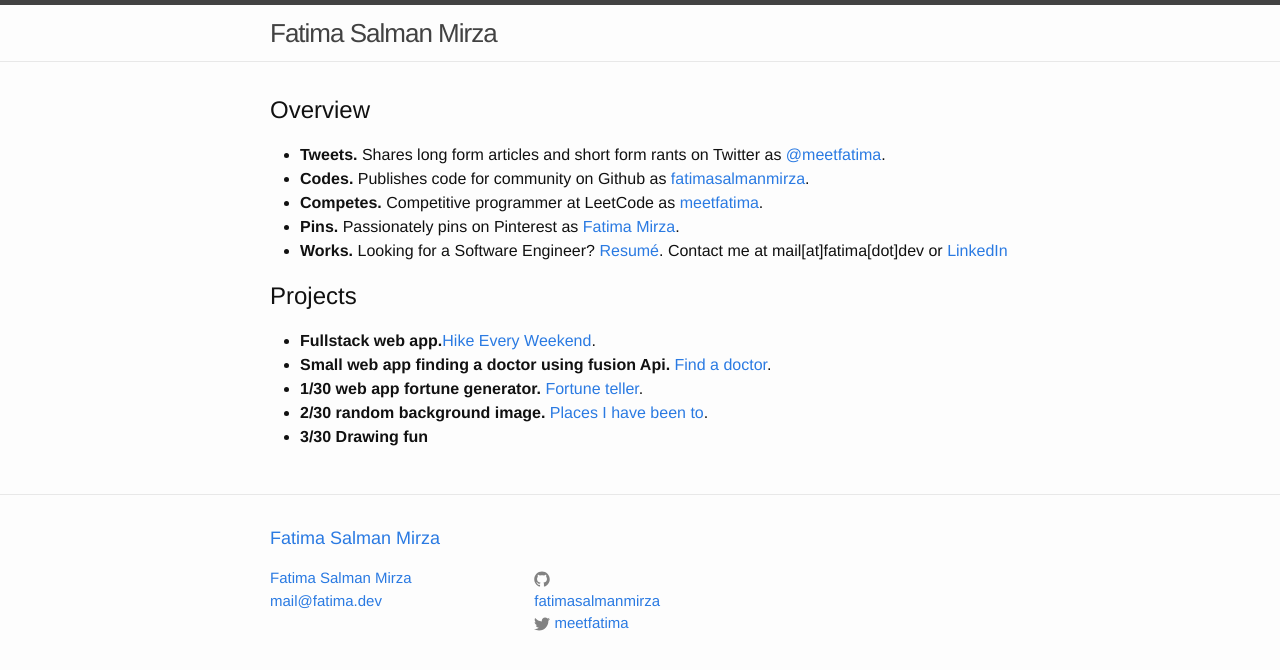
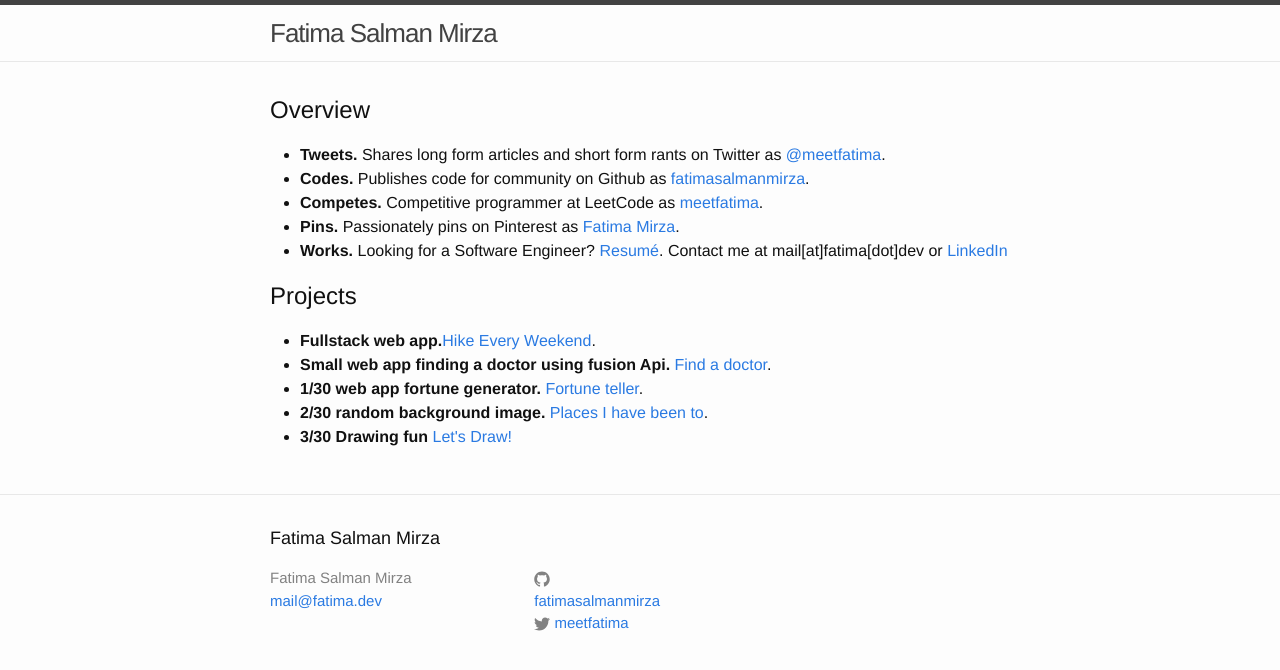
Before and after one commit to fatimasalmanmirza/fatimasalmanmirza.github.io, a Jekyll site: the page built from index.html, in a window 1280 px wide. Shown: the top 670 px of the page. Built offline with Jekyll 4.4.1, drawn with Linux system fonts in a browser that asks for light colours.

Commit message:
href tag included

```diff
--- a/index.html
+++ b/index.html
@@ -20,6 +20,6 @@
     <li><b>Small web app finding a doctor using fusion Api.</b> <a href="https://fatima-doc-proj.herokuapp.com/">Find a doctor</a>.</li>
     <li><b>1/30 web app fortune generator.</b> <a href="fortune.html">Fortune teller</a>.
     <li><b>2/30 random background image.</b> <a href="backgroundimg_generator/random_picture.html">Places I have been to</a>.
-    <li><b>3/30 Drawing fun</b><a href="drawing_fun/drawing.html"></li>
+    <li><b>3/30 Drawing fun</b> <a href="drawing_fun/drawing.html">Let's Draw!</a>
   </ul>
 </div>
```
